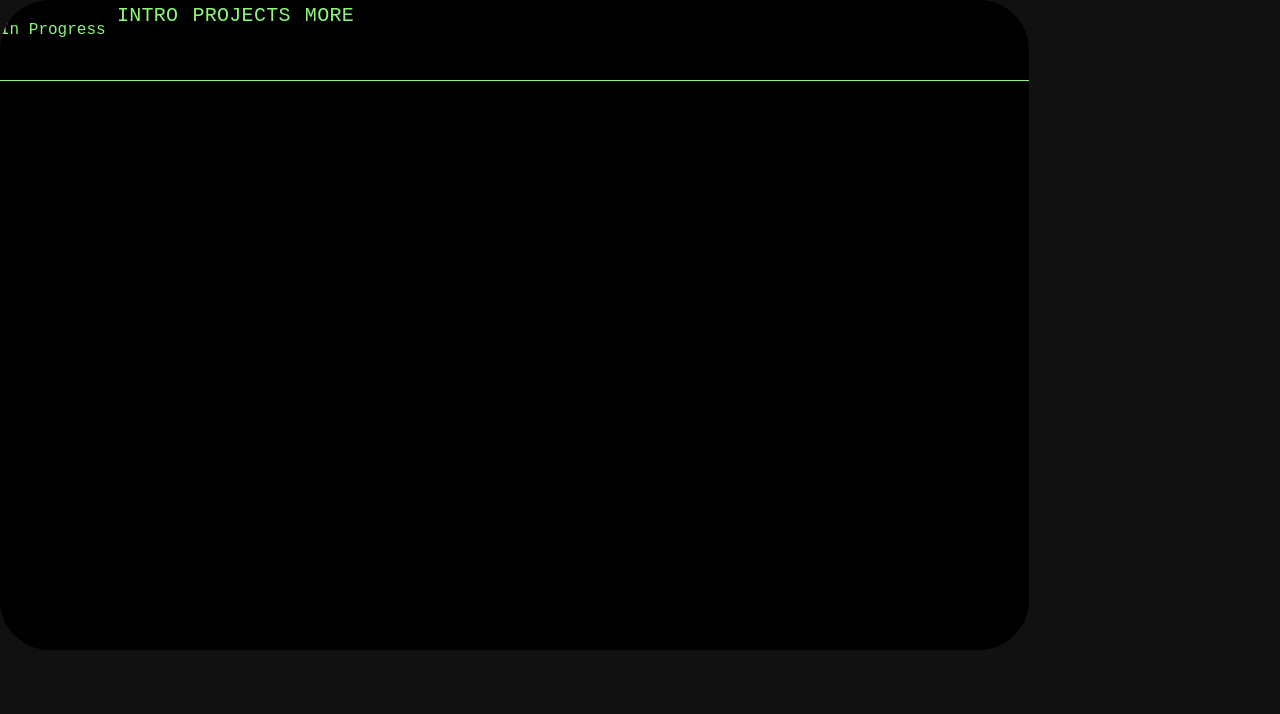
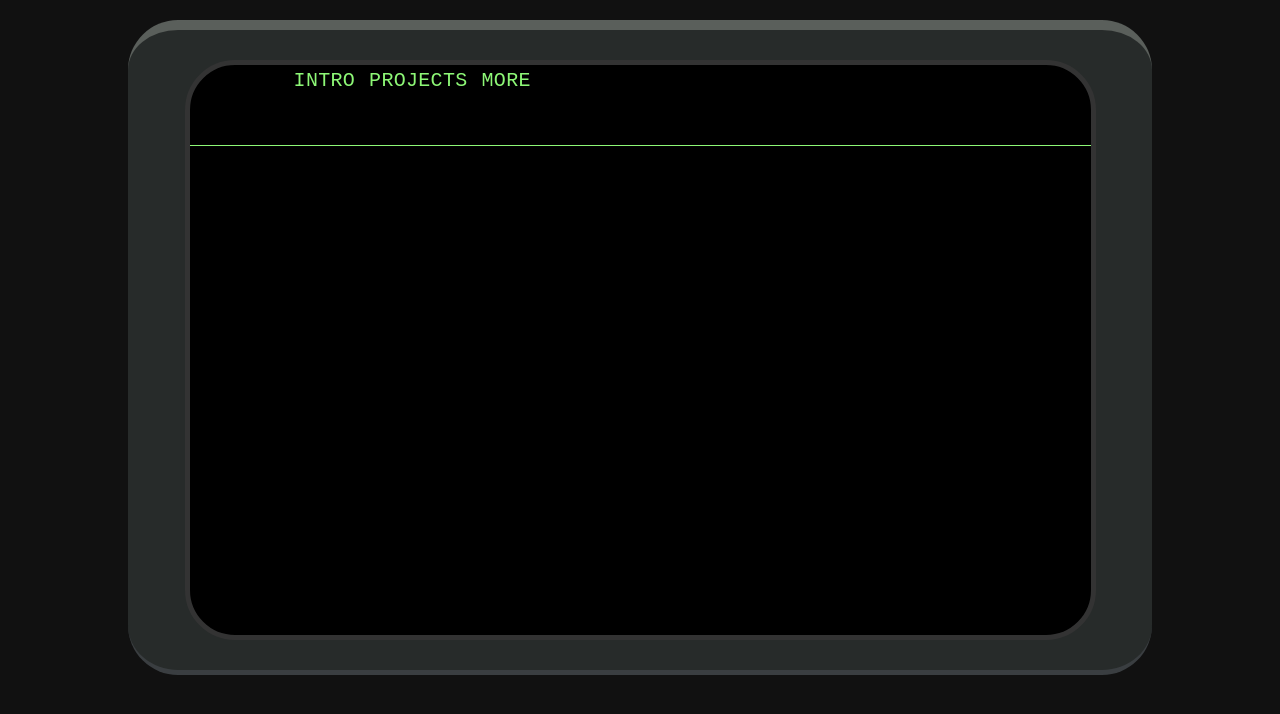
Before and after one commit to alex-gagnon/Portfolio-Web, a React (Create React App) app: page / in a window 1280 px wide. Shown: the top 714 px of the page. Built offline with nearby package versions, Linux system fonts and the light colour scheme.

Commit message:
Beginning the initial screen layout

```diff
--- a/src/components/App.jsx
+++ b/src/components/App.jsx
@@ -1,30 +1,21 @@
 import React, { Component } from 'react';
 import './App.css';
-import './App.pip.css';
 import Main from './Main/Main';
 import Header from './Header/Header';
 import Footer from './Footer/Footer';
+import PipBoy from './PipBoy/PipBoy';
 
 class App extends Component {
   constructor(props) {
     super(props)
   }
 
-  render()
-  {
+  render() {
+    const nav = ['intro', 'projects', 'more']
+
     return (
       <div className="container">
-        <div className="screen">
-          <header className="App-header">
-            <Header />
-          </header>
-          <main className="App-main">
-            <Main />
-          </main>
-          <footer className="App-footer">
-            <Footer />
-          </footer>
-        </div>
+        <PipBoy nav={nav}/>
       </div>
     );
   }
--- a/src/components/App.pip.css
+++ /dev/null
@@ -1,14 +0,0 @@
-body {
-    background-color: #111;
-}
-
-.screen {
-    color: #8df776;
-    position: absolute;
-    background: #000;
-    border-radius: 50px;
-    height: 80vh;
-    width: 80vw;
-    padding: 5px 5px 5px 0;
-    overflow: hidden;
-}
--- a/src/components/Header/Header.jsx
+++ b/src/components/Header/Header.jsx
@@ -11,9 +11,6 @@ class Header extends Component {
         return (
             <div>
                 <nav>
-                    <span>INTRO</span>
-                    <span>PROJECTS</span>
-                    <span>MORE</span>
                 </nav>
             </div>
         )
--- /dev/null
+++ b/src/components/PipBoy/Header/Header.jsx
@@ -0,0 +1,36 @@
+import React, {Component} from 'react';
+import './Header.pip.css';
+
+
+class Header extends Component {
+    constructor(props) {
+        super(props)
+
+        this.state = {
+            isActive: false,
+            menuChildren: []
+        }
+    }
+
+    componentDidMount() {
+        this.setState({
+            menuChildren: this.props.menuChildren
+        })
+    }
+
+    render() {
+        const menuChildren = this.state.menuChildren.map(
+            (item, i) => <span key={i}>{item.toUpperCase()}</span>
+            )
+
+        return (
+            <div>
+                <nav>
+                    {menuChildren}
+                </nav>
+            </div>
+        )
+    }
+}
+
+export default Header;
--- /dev/null
+++ b/src/components/PipBoy/Header/Header.pip.css
@@ -0,0 +1,19 @@
+nav {
+    height: 10vh;
+    width: 100vw;
+    position: absolute;
+    top: 0;
+    left: 0;
+    padding-left: 10%;
+    border-top-left-radius: 20px;
+    border-top-right-radius: 20px;
+    border-bottom: 1px solid #8df776;
+}
+
+nav span {
+    line-height: 31px;
+    font-size: 1.25rem;
+    letter-spacing: 0.3px;
+    margin-left: 14px;
+    font-weight: 300;
+}
--- /dev/null
+++ b/src/components/PipBoy/PipBoy.css
@@ -0,0 +1,29 @@
+body {
+    background-color: #111;
+}
+
+.screen-border {
+    background: #272b2a;
+    width: 80vw;
+    height: 80vh;
+    margin: 20px auto;
+    border-radius: 50px;
+    border-top: 10px solid #5a5f5b;
+    border-bottom: 5px solid #3a3e41;
+    position: relative;
+    display: flex;
+    justify-content: center;
+    align-items: center;
+}
+
+.screen {
+    color: #8df776;
+    position: absolute;
+    background: #000;
+    border-radius: 50px;
+    border: 5px solid #333;
+    width: 70vw;
+    height: 70vh;
+    padding: 5px 5px 5px 0;
+    overflow: hidden;
+}
--- /dev/null
+++ b/src/components/PipBoy/PipBoy.jsx
@@ -0,0 +1,34 @@
+import React, {Component} from 'react';
+import './PipBoy.css'
+import Header from './Header/Header';
+
+class PipBoy extends Component {
+    constructor(props) {
+        super(props)
+
+        this.state = {
+            isActive: false
+        }
+    }
+
+    toggleActive() {
+        this.setState(prevState => ({
+            isActive: !prevState.isActive
+        }));
+    }
+
+    render() {
+        const {isActive} = this.state;
+        console.log(this.props.nav)
+
+        return (
+            <div className="screen-border">
+                <div className="screen">
+                    <Header menuChildren={this.props.nav}/>
+                </div>
+            </div>
+        )
+    }
+}
+
+export default PipBoy;
```
